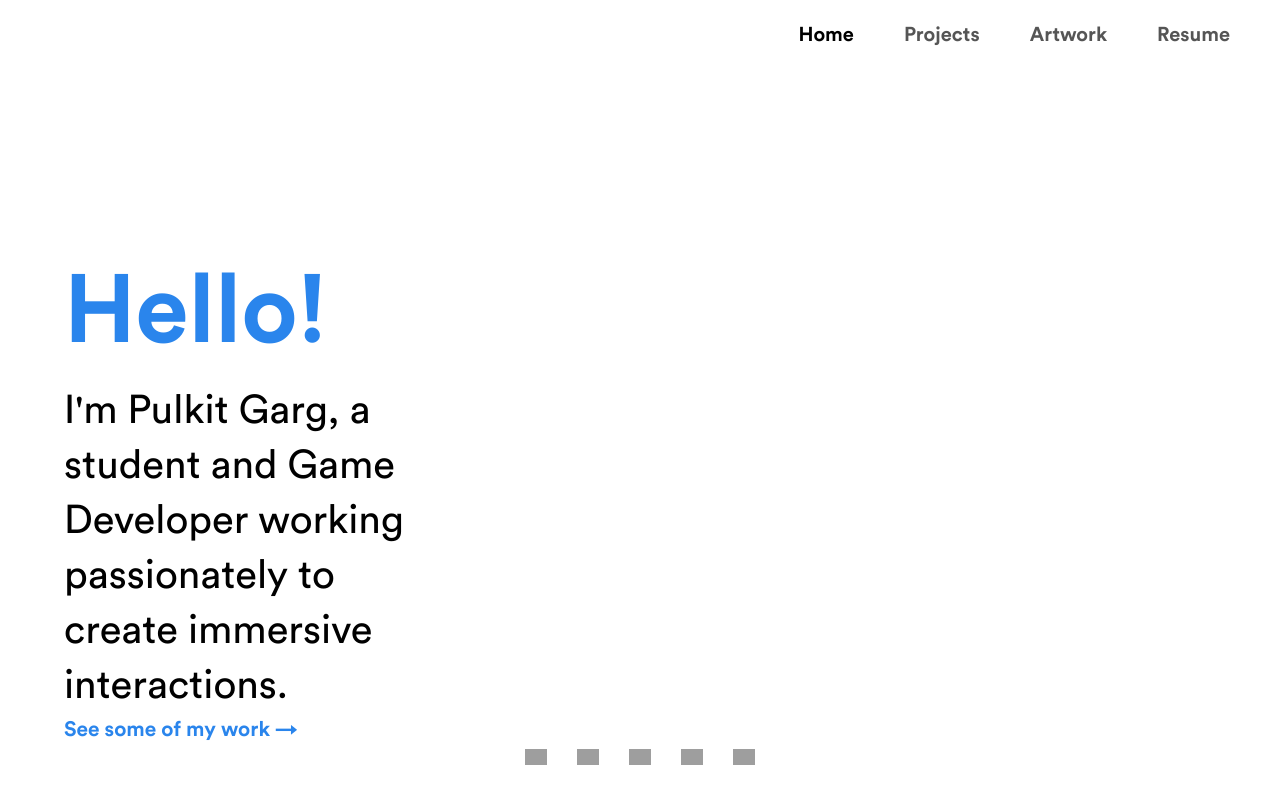
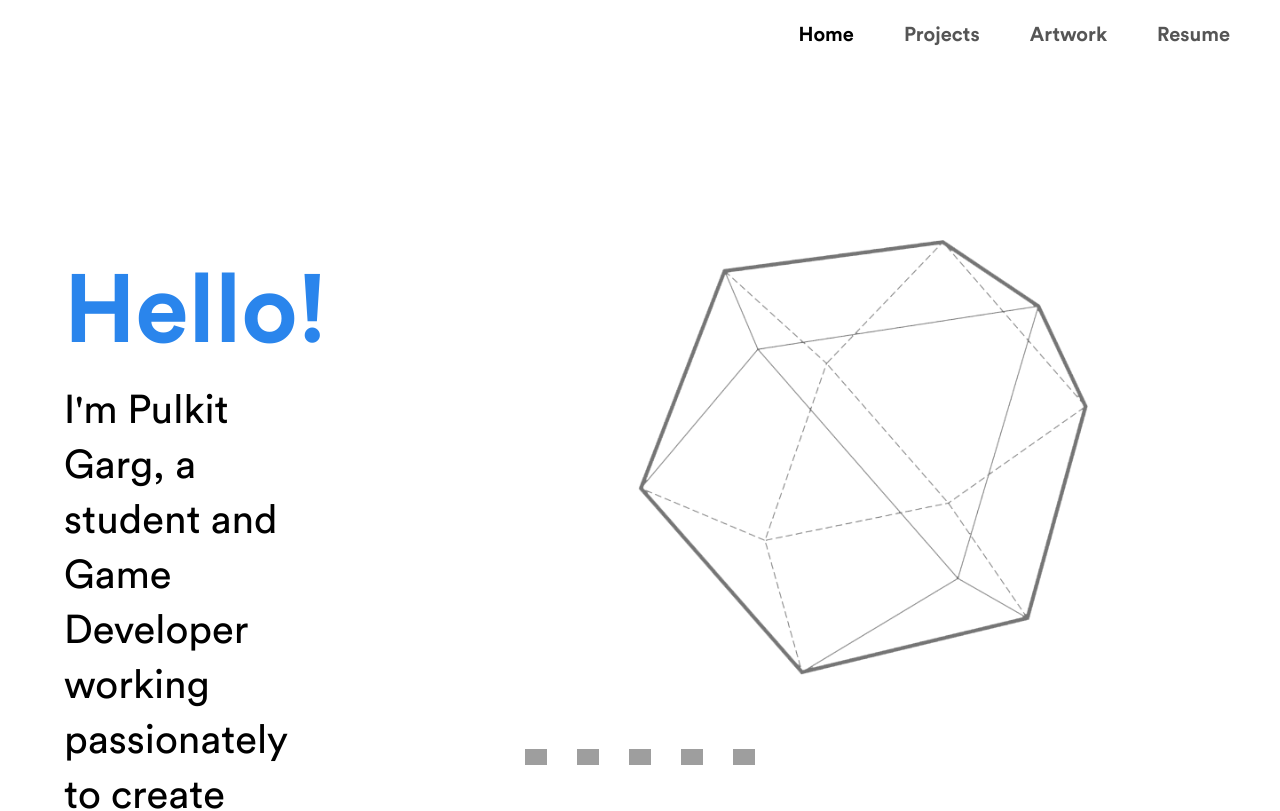
Before and after one commit to someshkar/react-portfolio, a React (Create React App) app: page / in a window 1280 px wide. Shown: the top 811 px of the page. Built offline with nearby package versions, Linux system fonts and the light colour scheme; grey boxes are pictures that could not be loaded.

Commit message:
added right side image

```diff
--- a/src/components/Home.js
+++ b/src/components/Home.js
@@ -7,6 +7,7 @@ export default function Home() {
       <img />
       <section>
         <div className='intro'>
+          <div className='leftIntro'>
             <h1 className='blueText introHeader'>Hello!</h1>
             <h1 className='introSubheader'>
               I'm Pulkit Garg, a student and Game Developer working passionately
@@ -16,6 +17,8 @@ export default function Home() {
               See some of my work →
             </Link>
           </div>
+          <img className='rightImage' src='/geo.png' />
+        </div>
       </section>
     </main>
   );
--- a/src/index.css
+++ b/src/index.css
@@ -76,23 +76,31 @@
   .intro {
     margin-top: 30vh;
     margin-left: 5vw;
-
-    max-width: 30vw;
   }
 
   .introSubheader {
     font-family: 'Circular Std Book';
     font-size: 2.5rem;
     line-height: 55px;
+    padding-bottom: 20px;
   }
   .projectText {
-    margin-top: 20px;
     font-size: 1.3rem;
+  }
+  .leftIntro {
+    float: left;
+    width: 35vw;
+    padding-right: 200px;
+  }
+  .rightImage {
+    float: right;
+    width: 450px;
+    margin-right: 15vw;
   }
 }
 @media only screen and (max-width: 600px) {
   .intro {
-    margin-top: 25vh;
+    margin-top: 20vh;
     margin-left: 5vw;
     max-width: 80vw;
   }
@@ -101,12 +109,16 @@
     font-family: 'Circular Std Book';
     font-size: 2rem;
     line-height: 40px;
+    padding-bottom: 20px;
   }
   .projectText {
-    margin-top: 20px;
     font-size: 1.25rem;
   }
+  .rightImage {
+    display: none;
+  }
 }
+
 .introHeader {
   font-size: 6rem;
 }
```
Also changed, not shown: public/geo.png (added), 1 other file (tests, documents, lock files or other folders). Lines whose indentation alone changed are shown as unchanged.
